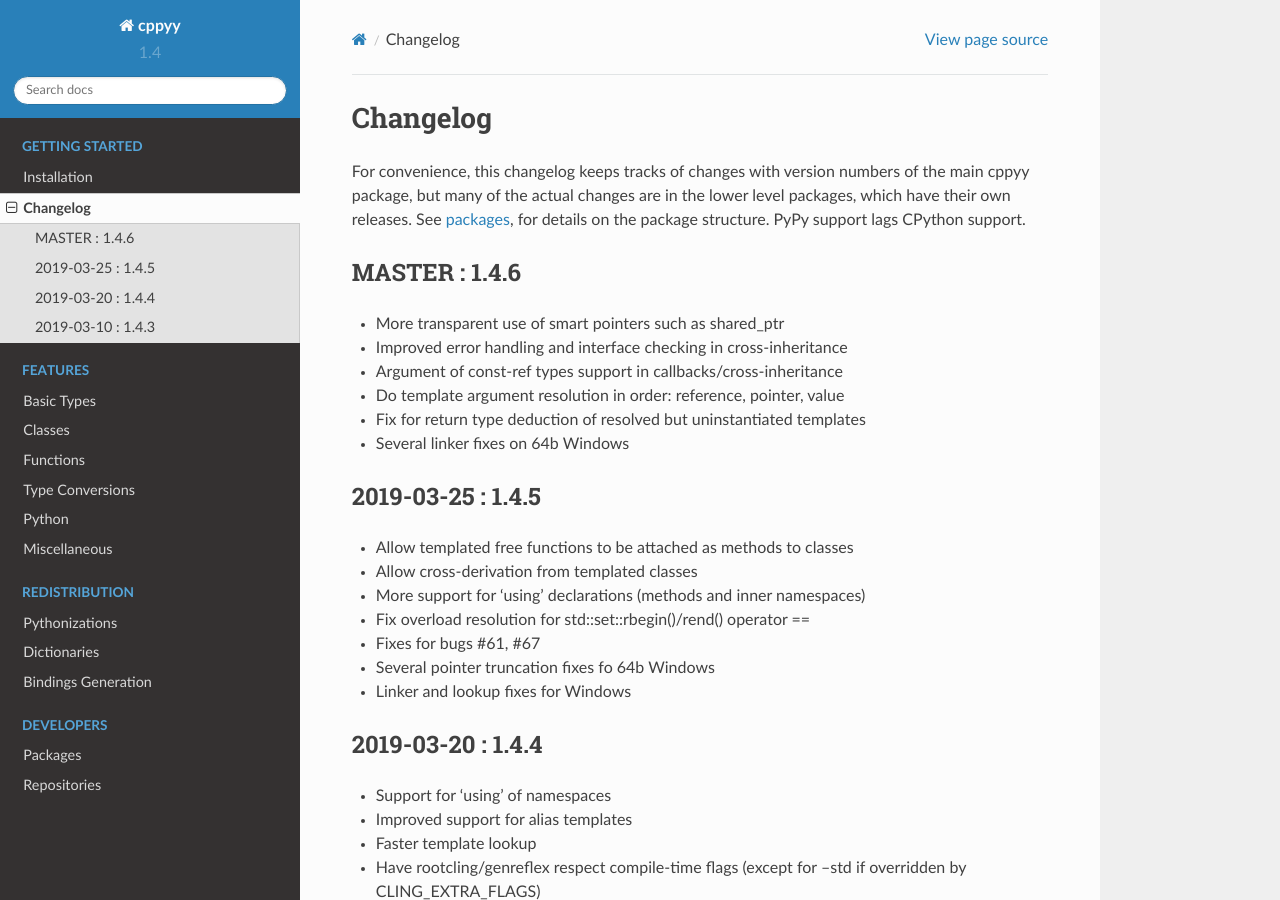
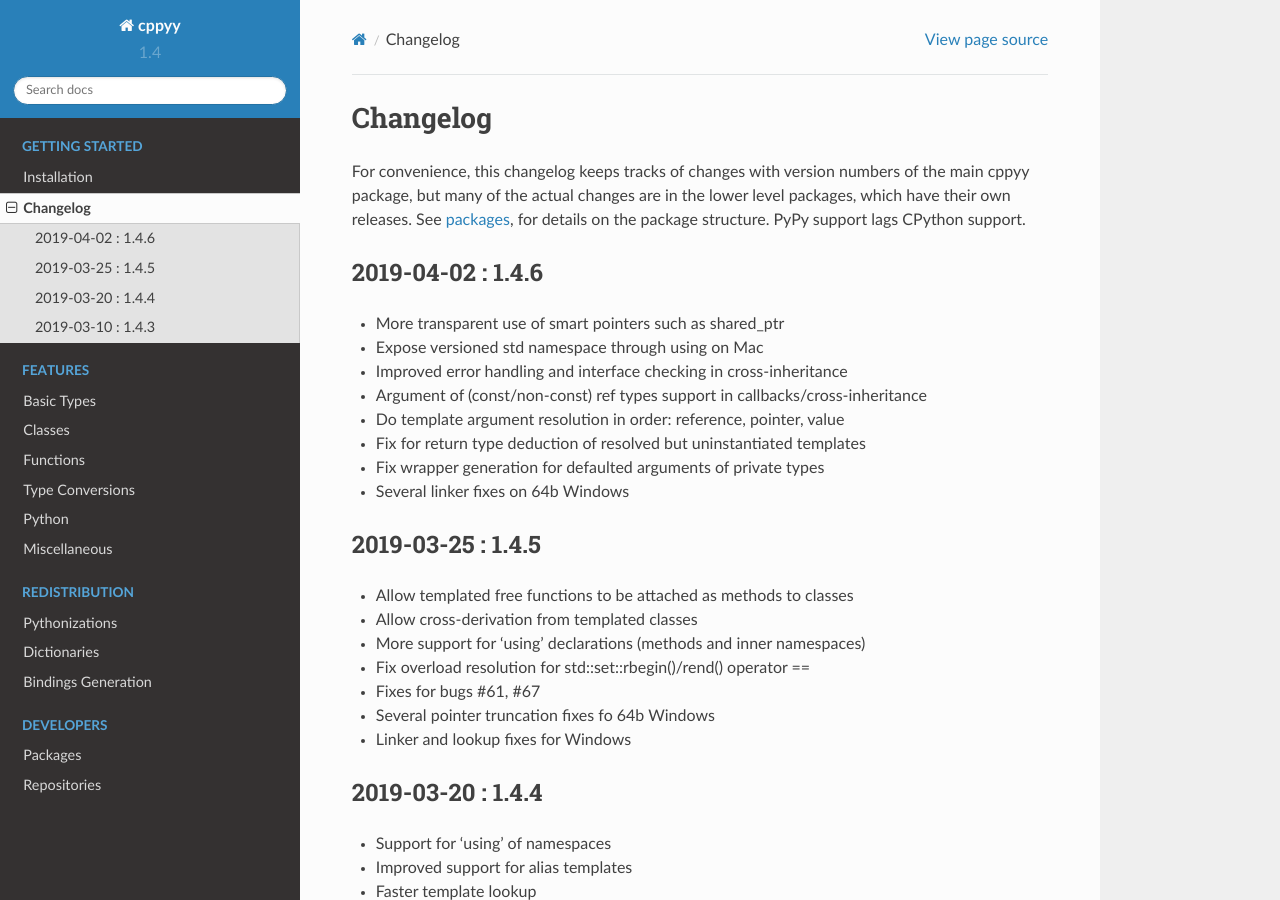
Before and after one commit to wlav/cppyy, a Sphinx documentation site: the page built from doc/source/changelog.rst, in a window 1280 px wide and 900 px high. Built offline with Sphinx 7.4.7 and the Read the Docs theme 2.0.0, drawn with Linux system fonts in a browser that asks for light colours.

Commit message:
update changelog

```diff
--- a/doc/source/changelog.rst
+++ b/doc/source/changelog.rst
@@ -10,14 +10,16 @@
 PyPy support lags CPython support.
 
 
-MASTER : 1.4.6
---------------
+2019-04-02 : 1.4.6
+------------------
 
 * More transparent use of smart pointers such as shared_ptr
+* Expose versioned std namespace through using on Mac
 * Improved error handling and interface checking in cross-inheritance
-* Argument of const-ref types support in callbacks/cross-inheritance
+* Argument of (const/non-const) ref types support in callbacks/cross-inheritance
 * Do template argument resolution in order: reference, pointer, value
 * Fix for return type deduction of resolved but uninstantiated templates
+* Fix wrapper generation for defaulted arguments of private types
 * Several linker fixes on 64b Windows
 
 
```
